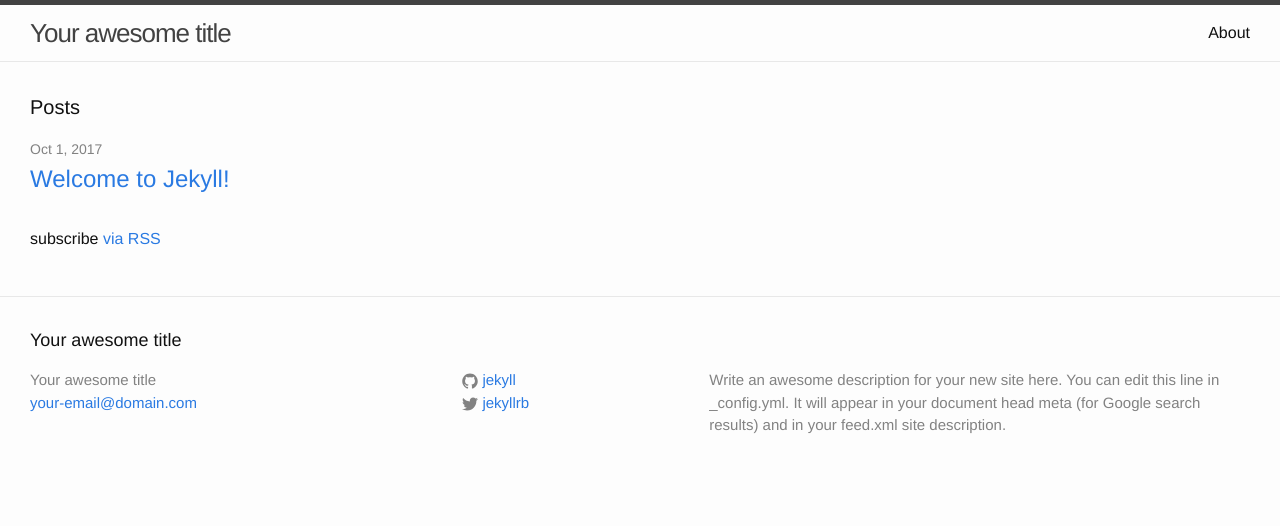
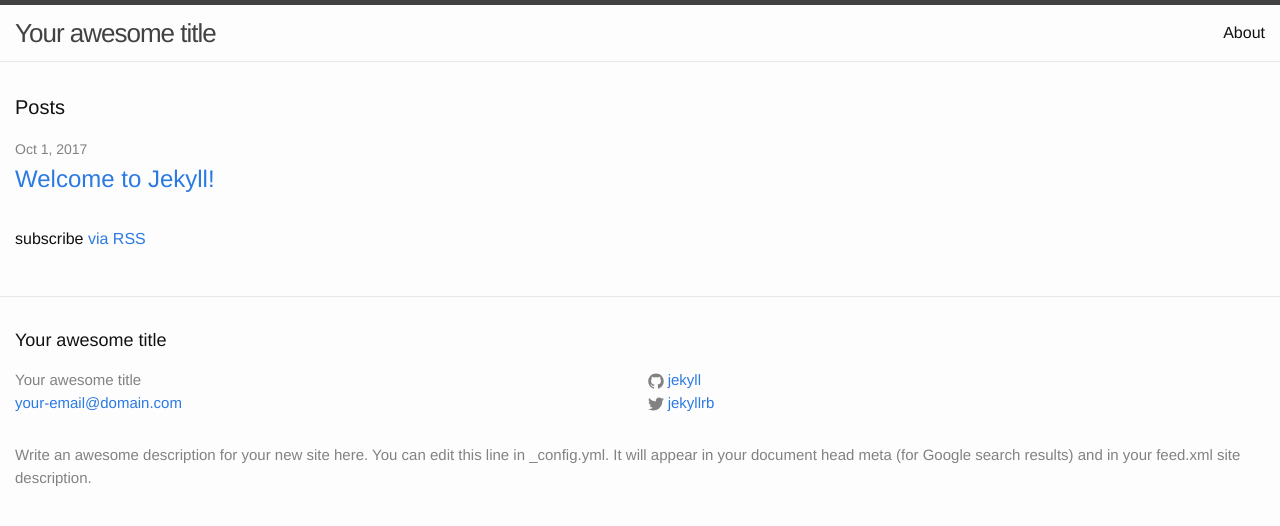
Before and after one commit to naotot/naotot.github.io, a Jekyll site: the page built from index.html, in a window 1280 px wide. Shown: the top 526 px of the page. Built offline with Jekyll 4.4.1, drawn with Linux system fonts in a browser that asks for light colours.

Commit message:
Update main.scss

```diff
--- a/css/main.scss
+++ b/css/main.scss
@@ -26,7 +26,7 @@ $grey-color-dark:  darken($grey-color, 25%);
 $content-width:    1400px;
 
 $on-palm:          600px;
-$on-laptop:        800px;
+$on-laptop:        1400px;
 
 
 
```
